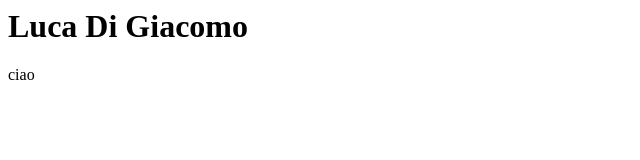
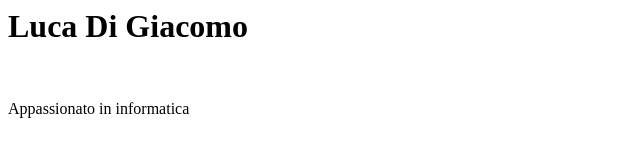
Before and after one commit to Luckytv04/Luckytv04.github.io, a plain HTML site: page index.html in a window 1280 px wide. Shown: the whole page, without its empty margins (0-640 px from the left). Drawn offline with Linux system fonts and the light colour scheme.

Commit message:
Update index.html

```diff
--- a/index.html
+++ b/index.html
@@ -5,7 +5,10 @@
 
   <body>
     <h1>Luca Di Giacomo</h1>
-    <p>ciao</p>
+
+    <br>
+
+    <p>Appassionato in informatica</p>
 
 
   </body>
```
